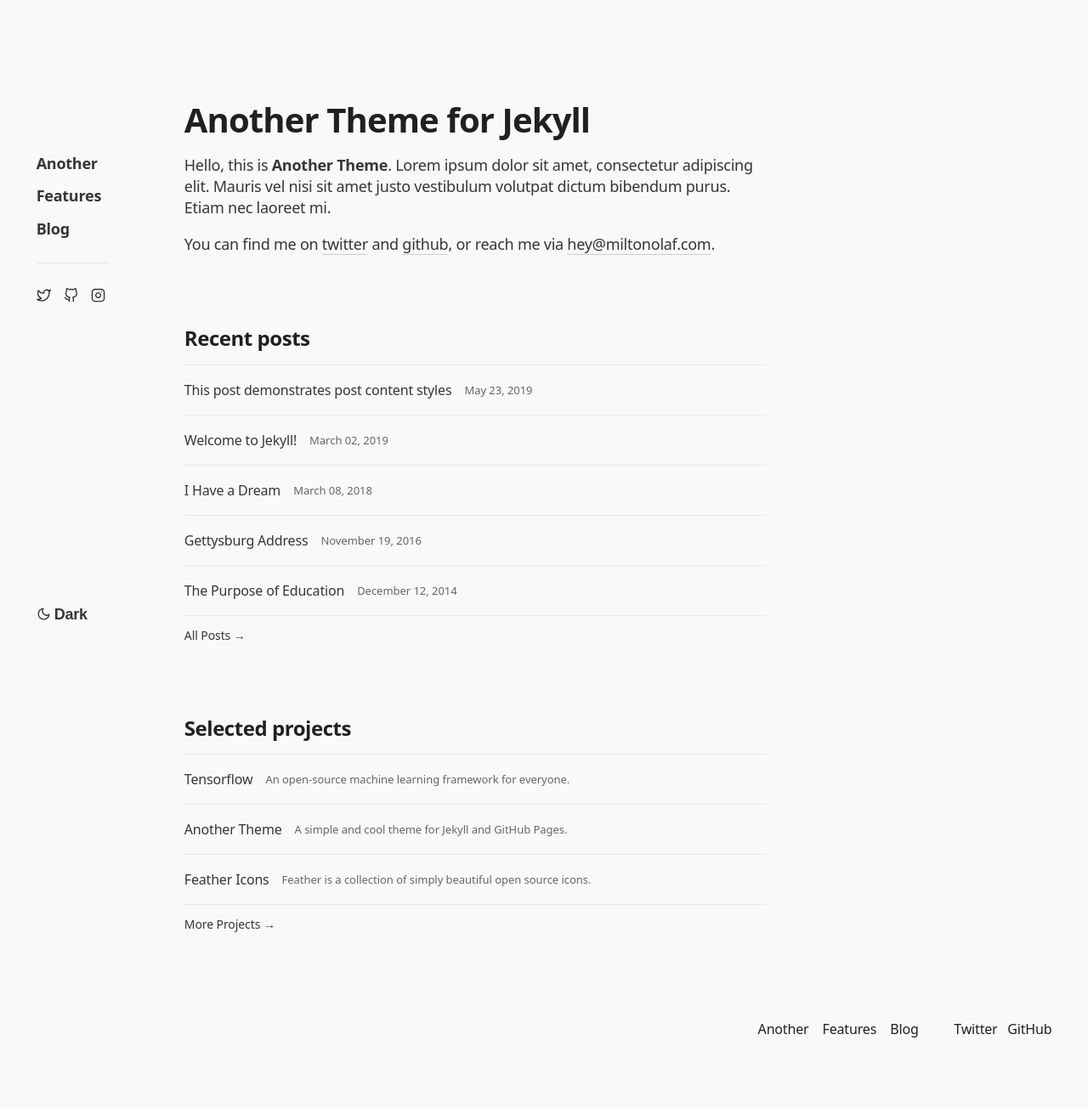
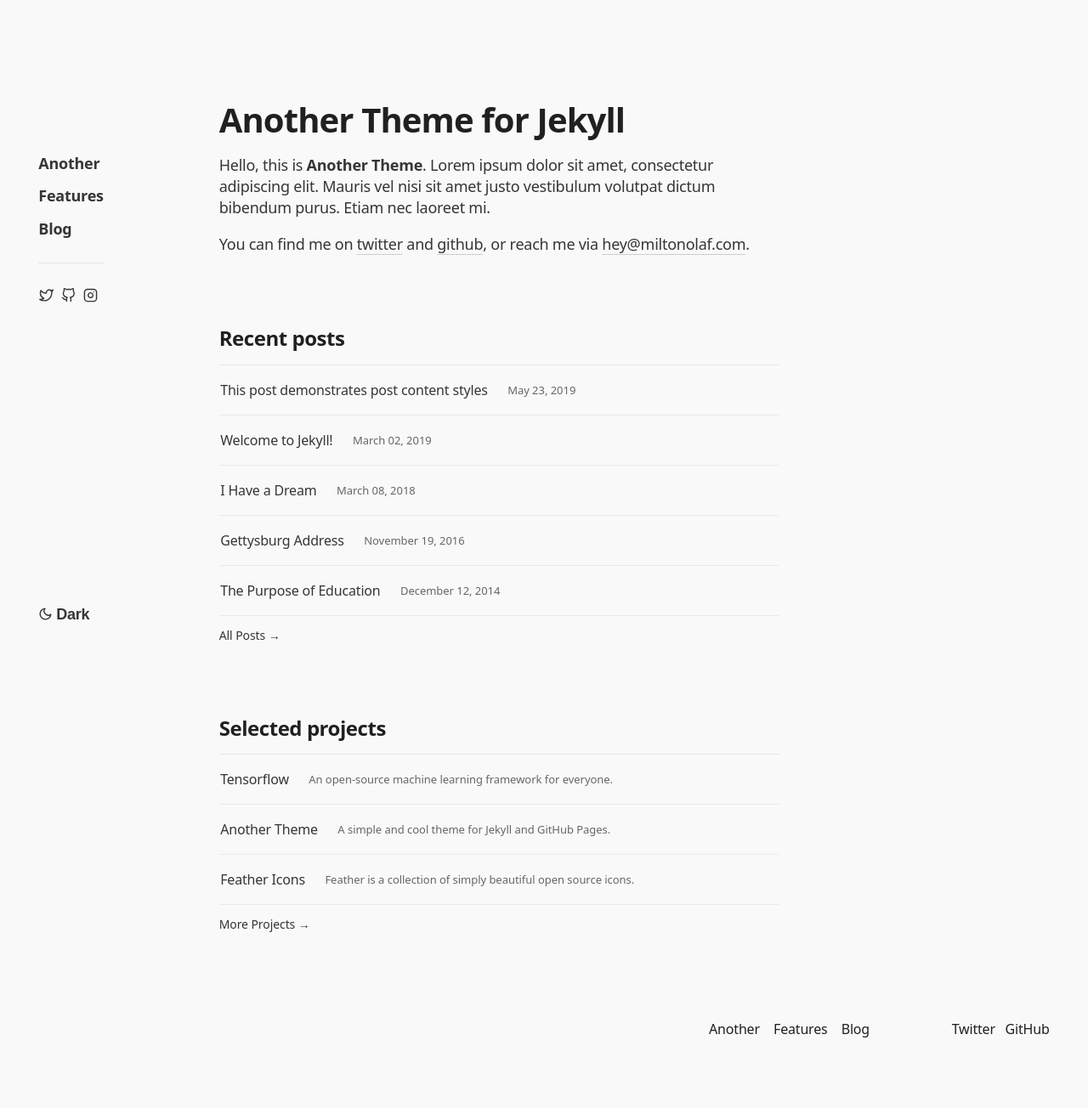
Before and after one commit to miltonparedes/another, a Jekyll site: the page built from index.md, in a window 1280 px wide. Shown: the whole page at 85% size. Built offline with Jekyll 4.4.1, drawn with Linux system fonts in a browser that asks for light colours; some web fonts are replaced; a style sheet for code colours, icons or effects is not loaded.

Commit message:
fix margin problems

```diff
--- a/_includes/dark-mode.html
+++ b/_includes/dark-mode.html
@@ -1,6 +1,6 @@
 {% assign dark_mode = true %}
 
-<div class="col-auto">
+<div>
   <button id="dark" class="btn btn-nav body-lg fw-600" title="Dark Mode">
     {%- include icons.html icon="dark" size=17 -%} Dark
   </button>
--- a/_includes/menu.html
+++ b/_includes/menu.html
@@ -1,4 +1,4 @@
-<nav class="col-auto">
+<nav>
   <ul class="d-flex flex-column">
     {% assign sorted_pages = site.pages | sort: "priority" %}
     {% for node in sorted_pages %}
--- a/_includes/social.html
+++ b/_includes/social.html
@@ -2,7 +2,7 @@
 <ul class="row">
   {%- for social in site.social -%}
     {%- assign social_icon = social[0] -%}
-    <li class="col-auto pr-0">
+    <li class="col-auto">
       <a href="//{{social_icon}}.com/{{social[1]}}" class="border-bottom-0">
       {%- include icons.html icon=social_icon size=17 -%}
       </a>
--- a/_layouts/default.html
+++ b/_layouts/default.html
@@ -15,7 +15,7 @@
         </button>
       </div>
       <div class="row">
-        <aside id="menu" role="navigation" class="col-xl-2 d-flex row flex-column justify-content-around">
+        <aside id="menu" role="navigation" class="col-12 col-xl-2 d-flex flex-column justify-content-around">
           {% include menu.html %}
           {% include dark-mode.html %}
         </aside>
--- a/_sass/another/_bootstrap-variables.scss
+++ b/_sass/another/_bootstrap-variables.scss
@@ -36,7 +36,7 @@
 // Set the number of columns and specify the width of the gutters.
 
 $grid-columns:                12 !default;
-$grid-gutter-width:           30px !default;
+$grid-gutter-width:           6.666666667% !default;
 
 
 // Container padding
--- a/_sass/another/_header.scss
+++ b/_sass/another/_header.scss
@@ -38,7 +38,7 @@
 
 .menu-toggle--btn-container {
   position: absolute;
-  left: 3.333333333%;
+  left: 3.3333333335%;
   z-index: 1;
   background: transparent;
   margin: 0;
```
